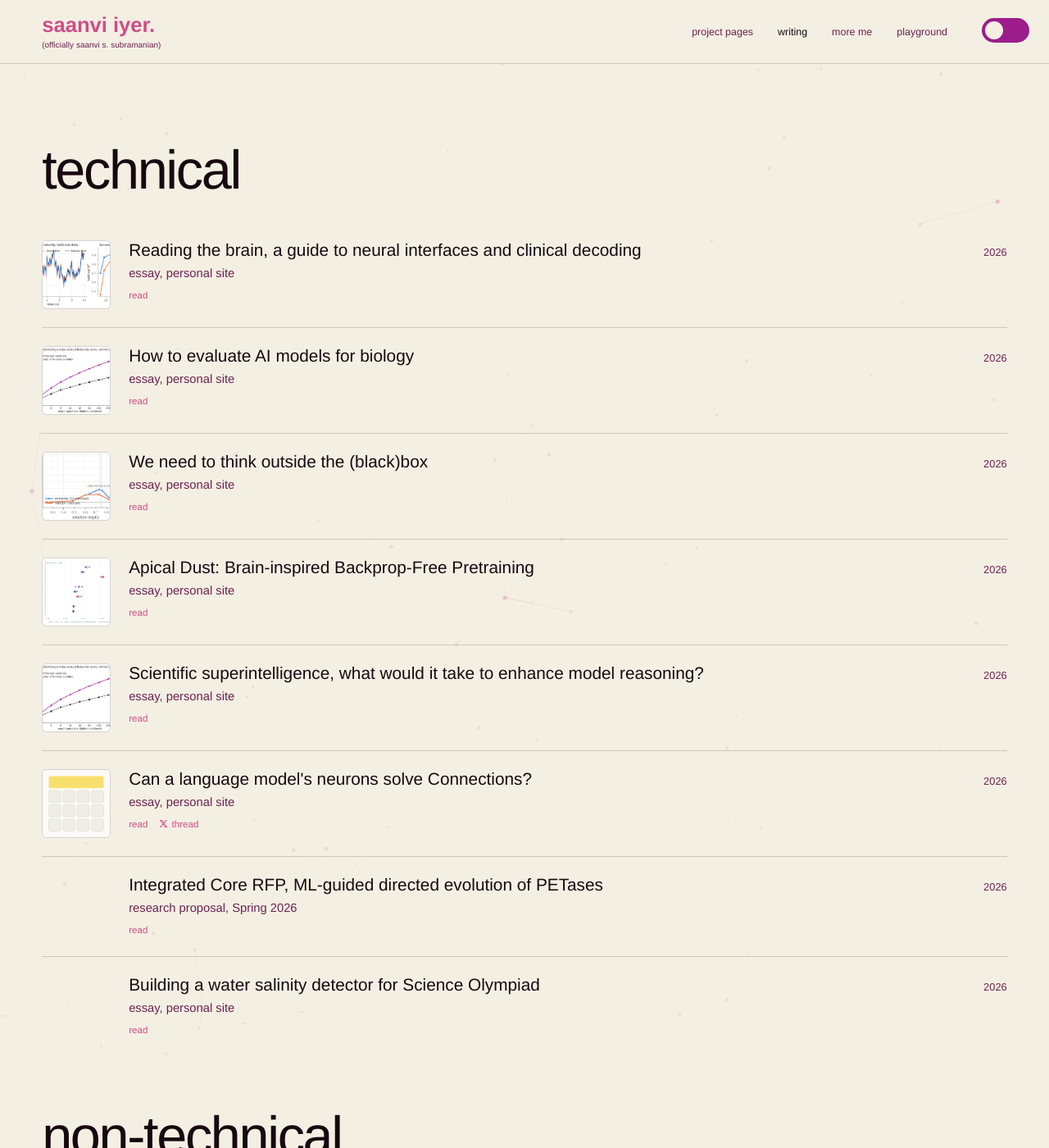
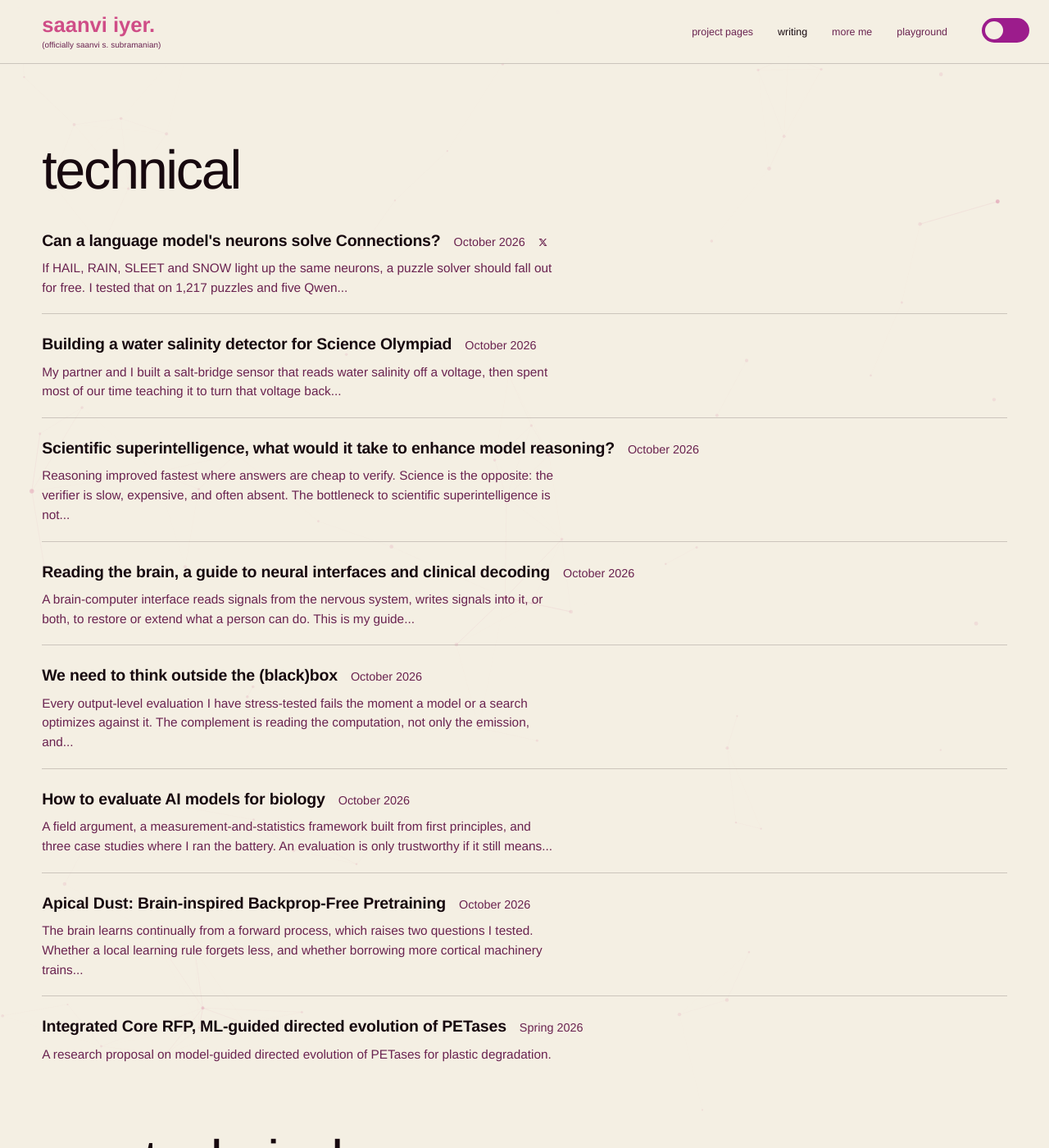
Before and after one commit to saanviiyer/saanviiyer.github.io, a Jekyll site: the page built from pages/writing-index.html, in a window 1280 px wide and 1400 px high. Shown: the whole window at 82% size. Built offline with Jekyll 4.4.1, drawn with Linux system fonts in a browser that asks for light colours; some web fonts are replaced; some of the changed text lies outside the part shown.

Commit message:
Pale-beige post background, collapsible Contents box, recency-ordered writing index with dates

```diff
--- a/assets/css/style.css
+++ b/assets/css/style.css
@@ -13,7 +13,7 @@
   --border: rgba(23, 9, 15, 0.18);
   --read-card: #fffdf7;
   --read-card-edge: rgba(23, 9, 15, 0.06);
-  --post-bg: #ffffff;
+  --post-bg: #faf6ec;
   --nav-bg: rgba(244, 239, 227, 0.86);
   --neuron-rgb: 206, 74, 130;
   --glitch-rgb: 156, 28, 140;
@@ -622,6 +622,17 @@ html:has(body.is-post) { background: var(--post-bg); }
 .rp-meta { font-family: var(--sans); font-size: 0.85rem; letter-spacing: 0.01em; color: var(--muted); margin: 18px 0 0; }
 .rp-dek { font-family: var(--sans); font-size: clamp(1.1rem, 2vw, 1.28rem); line-height: 1.45; color: var(--muted); margin: 16px 0 0; max-width: 72ch; }
 .rp-hero { margin: 30px 0 0; max-width: none; }
+
+/* Collapsible Contents box, like a classic blog table of contents. */
+.rp-contents { margin: 2px 0 34px; border: 1px solid var(--read-card-edge); background: var(--read-card); border-radius: 10px; }
+.rp-contents > summary { cursor: pointer; list-style: none; font-family: var(--sans); font-size: 0.8rem; font-weight: 600; letter-spacing: 0.04em; text-transform: uppercase; color: var(--muted); padding: 13px 18px; }
+.rp-contents > summary::-webkit-details-marker { display: none; }
+.rp-contents > summary::before { content: '\25B8'; display: inline-block; margin-right: 10px; color: var(--accent); transition: transform 0.15s ease; }
+.rp-contents[open] > summary::before { transform: rotate(90deg); }
+.rp-contents nav { display: block; padding: 2px 18px 16px; }
+.rp-contents nav a { display: block; font-family: var(--sans); font-size: 0.92rem; line-height: 1.5; color: var(--muted); text-decoration: none; padding: 6px 0; border-top: 1px solid var(--read-card-edge); }
+.rp-contents nav a:first-child { border-top: none; }
+.rp-contents nav a:hover { color: var(--accent); }
 .rp-hero img { width: 100%; height: auto; display: block; border-radius: 10px; }
 .rp-hero figcaption { font-family: var(--mono); font-size: 0.72rem; color: var(--muted); line-height: 1.5; margin-top: 10px; }
 
@@ -654,6 +665,19 @@ html:has(body.is-post) { background: var(--post-bg); }
   .wm-shell, .wm-shell.wm-notoc { grid-template-columns: minmax(0, 900px); justify-content: center; column-gap: 0; }
   .wm-toc { display: none; }
 }
+
+/* Writing index: a clean list, title and date inline, short description below. */
+.wlist { list-style: none; margin: 10px 0 0; padding: 0; }
+.witem { padding: 20px 0; border-top: 1px solid var(--border); }
+.witem:first-child { border-top: none; padding-top: 6px; }
+.witem-head { display: flex; align-items: baseline; flex-wrap: wrap; gap: 6px 16px; }
+.witem-title { font-family: var(--sans); font-size: 1.22rem; font-weight: 700; letter-spacing: -0.01em; color: var(--ink); text-decoration: none; }
+.witem-title:hover { color: var(--accent); }
+.witem-date { font-family: var(--sans); font-size: 0.9rem; color: var(--muted); }
+.witem-tag { font-family: var(--sans); font-size: 0.66rem; letter-spacing: 0.06em; text-transform: uppercase; color: var(--accent); border: 1px solid var(--accent-soft); border-radius: 999px; padding: 1px 8px; }
+.witem-x { color: var(--muted); line-height: 1; }
+.witem-x:hover { color: var(--accent); }
+.witem-dek { font-family: var(--sans); font-size: 0.96rem; line-height: 1.55; color: var(--muted); margin: 6px 0 0; max-width: 74ch; }
 
 /* legacy pages still using .post-body keep a readable centered column */
 .post-body { max-width: min(100%, 1040px); margin: 0 auto; }
--- a/pages/writing-index.html
+++ b/pages/writing-index.html
@@ -6,80 +6,55 @@ permalink: /writing/
 <section class="pf-section">
   <h2 class="pf-heading">technical</h2>
 
-  <div class="pub-list">
+  {% comment %} site.posts is newest-first, so the most recent post (connections) leads. {% endcomment %}
+  <ul class="wlist">
+    {% assign tech = site.posts | where: "section", "technical" %}
+    {% for post in tech %}
+    <li class="witem">
+      <div class="witem-head">
+        <a class="witem-title" href="{{ post.url | relative_url }}">{{ post.title }}</a>
+        <span class="witem-date">{{ post.date | date: "%B %Y" }}</span>
+        {% if post.x_url %}<a class="witem-x" href="{{ post.x_url }}" target="_blank" rel="noopener" aria-label="Thread on X"><svg viewBox="0 0 24 24" width="11" height="11" aria-hidden="true" style="fill: currentColor; vertical-align: -1px;"><path d="M18.244 2.25h3.308l-7.227 8.26 8.502 11.24H16.17l-5.214-6.817L4.99 21.75H1.68l7.73-8.835L1.254 2.25H8.08l4.713 6.231zm-1.161 17.52h1.833L7.084 4.126H5.117z"/></svg></a>{% endif %}
+      </div>
+      {% if post.excerpt %}<p class="witem-dek">{{ post.excerpt | strip_html | strip_newlines | truncatewords: 28 }}</p>{% endif %}
+    </li>
+    {% endfor %}
 
-    {% comment %} best-to-worst order via the `rank` field in each post's front matter (1 = best) {% endcomment %}
-    {% assign tech = site.posts | where: "section", "technical" | sort: "rank" %}
-    {% for post in tech %}{% unless post.url contains 'salinity-detector' %}
-    <div class="pub-row">
-      <a class="pub-thumb" href="{{ post.url | relative_url }}">{% if post.thumb %}<img src="{{ post.thumb | relative_url }}" alt="{{ post.title }}">{% endif %}</a>
-      <div class="pub-main">
-        <h3 class="pub-title"><a href="{{ post.url | relative_url }}">{{ post.title }}</a></h3>
-        <div class="pub-venue">essay, personal site</div>
-        <div class="pub-links"><a href="{{ post.url | relative_url }}">read</a>{% if post.x_url %}<a href="{{ post.x_url }}" target="_blank" rel="noopener" aria-label="Thread on X" style="margin-left: 14px;"><svg viewBox="0 0 24 24" width="11" height="11" aria-hidden="true" style="fill: currentColor; vertical-align: -1px; margin-right: 4px;"><path d="M18.244 2.25h3.308l-7.227 8.26 8.502 11.24H16.17l-5.214-6.817L4.99 21.75H1.68l7.73-8.835L1.254 2.25H8.08l4.713 6.231zm-1.161 17.52h1.833L7.084 4.126H5.117z"/></svg>thread</a>{% endif %}</div>
+    <li class="witem">
+      <div class="witem-head">
+        <a class="witem-title" href="{{ '/assets/pdfs/integrated-core-rfp.pdf' | relative_url }}" target="_blank" rel="noopener">Integrated Core RFP, ML-guided directed evolution of PETases</a>
+        <span class="witem-date">Spring 2026</span>
       </div>
-      <div class="pub-year">{{ post.date | date: "%Y" }}</div>
-    </div>
-    {% endunless %}{% endfor %}
-
-    <div class="pub-row">
-      <a class="pub-thumb" href="{{ '/assets/pdfs/integrated-core-rfp.pdf' | relative_url }}" target="_blank" rel="noopener"></a>
-      <div class="pub-main">
-        <h3 class="pub-title"><a href="{{ '/assets/pdfs/integrated-core-rfp.pdf' | relative_url }}" target="_blank" rel="noopener">Integrated Core RFP, ML-guided directed evolution of PETases</a></h3>
-        <div class="pub-venue">research proposal, Spring 2026</div>
-        <div class="pub-links"><a href="{{ '/assets/pdfs/integrated-core-rfp.pdf' | relative_url }}" target="_blank" rel="noopener">read</a></div>
-      </div>
-      <div class="pub-year">2026</div>
-    </div>
-
-    {% comment %} Science Olympiad detector sits last in the technical list, below the proposal {% endcomment %}
-    {% assign det = site.posts | where: "section", "technical" | where_exp: "p", "p.url contains 'salinity-detector'" | first %}
-    {% if det %}
-    <div class="pub-row">
-      <a class="pub-thumb" href="{{ det.url | relative_url }}">{% if det.thumb %}<img src="{{ det.thumb | relative_url }}" alt="{{ det.title }}">{% endif %}</a>
-      <div class="pub-main">
-        <h3 class="pub-title"><a href="{{ det.url | relative_url }}">{{ det.title }}</a></h3>
-        <div class="pub-venue">essay, personal site</div>
-        <div class="pub-links"><a href="{{ det.url | relative_url }}">read</a></div>
-      </div>
-      <div class="pub-year">{{ det.date | date: "%Y" }}</div>
-    </div>
-    {% endif %}
-
-  </div>
+      <p class="witem-dek">A research proposal on model-guided directed evolution of PETases for plastic degradation.</p>
+    </li>
+  </ul>
 
   <h2 class="pf-heading" style="margin-top: 64px;">non-technical</h2>
 
-  <div class="pub-list">
-
+  <ul class="wlist">
     <!-- Substack posts: auto-synced from the RSS feed by scripts/fetch_substack.py
-         (run on a schedule by .github/workflows/substack.yml). A new Substack post
-         appears here automatically after the next sync; nothing to edit by hand. -->
+         (run on a schedule by .github/workflows/substack.yml). -->
     {% for p in site.data.substack %}
-    <div class="pub-row">
-      <span class="pub-thumb" aria-hidden="true"></span>
-      <div class="pub-main">
-        <h3 class="pub-title"><a href="{{ p.url }}" target="_blank" rel="noopener">{{ p.title }}</a></h3>
-        <div class="pub-venue">essay, Substack</div>
-        <div class="pub-links"><a href="{{ p.url }}" target="_blank" rel="noopener">read on Substack</a></div>
+    <li class="witem">
+      <div class="witem-head">
+        <a class="witem-title" href="{{ p.url }}" target="_blank" rel="noopener">{{ p.title }}</a>
+        <span class="witem-date">{{ p.date | date: "%B %Y" }}</span>
+        <span class="witem-tag">Substack</span>
       </div>
-      <div class="pub-year">{{ p.date | date: "%Y" }}</div>
-    </div>
+      {% if p.subtitle %}<p class="witem-dek">{{ p.subtitle | strip_html | truncatewords: 28 }}</p>{% endif %}
+    </li>
     {% endfor %}
 
-    {% comment %} on-site essays (philosophy + older personal essays), tagged section: nontechnical {% endcomment %}
+    {% comment %} on-site essays (philosophy + older personal essays), newest first {% endcomment %}
     {% assign nt = site.posts | where: "section", "nontechnical" %}
     {% for post in nt %}
-    <div class="pub-row">
-      <span class="pub-thumb" aria-hidden="true"></span>
-      <div class="pub-main">
-        <h3 class="pub-title"><a href="{{ post.url | relative_url }}">{{ post.title }}</a></h3>
-        <div class="pub-venue">{{ post.tag | downcase }}</div>
-        <div class="pub-links"><a href="{{ post.url | relative_url }}">read</a></div>
+    <li class="witem">
+      <div class="witem-head">
+        <a class="witem-title" href="{{ post.url | relative_url }}">{{ post.title }}</a>
+        <span class="witem-date">{{ post.date | date: "%B %Y" }}</span>
       </div>
-      <div class="pub-year">{{ post.date | date: "%Y" }}</div>
-    </div>
+      {% if post.excerpt %}<p class="witem-dek">{{ post.excerpt | strip_html | strip_newlines | truncatewords: 28 }}</p>{% endif %}
+    </li>
     {% endfor %}
-
-  </div>
+  </ul>
 </section>
```
Also changed, not shown: _layouts/post.html (+29 -0 lines).
